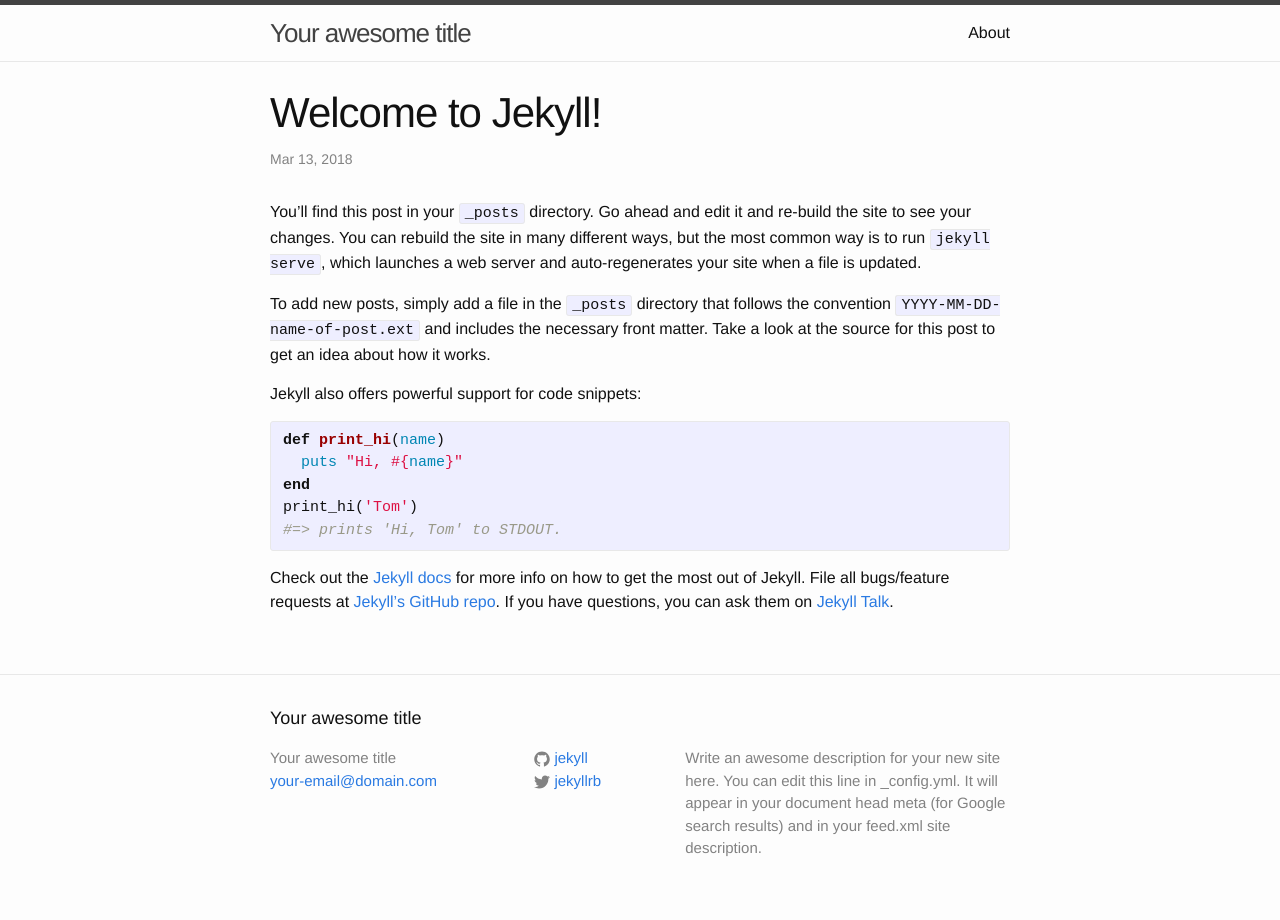
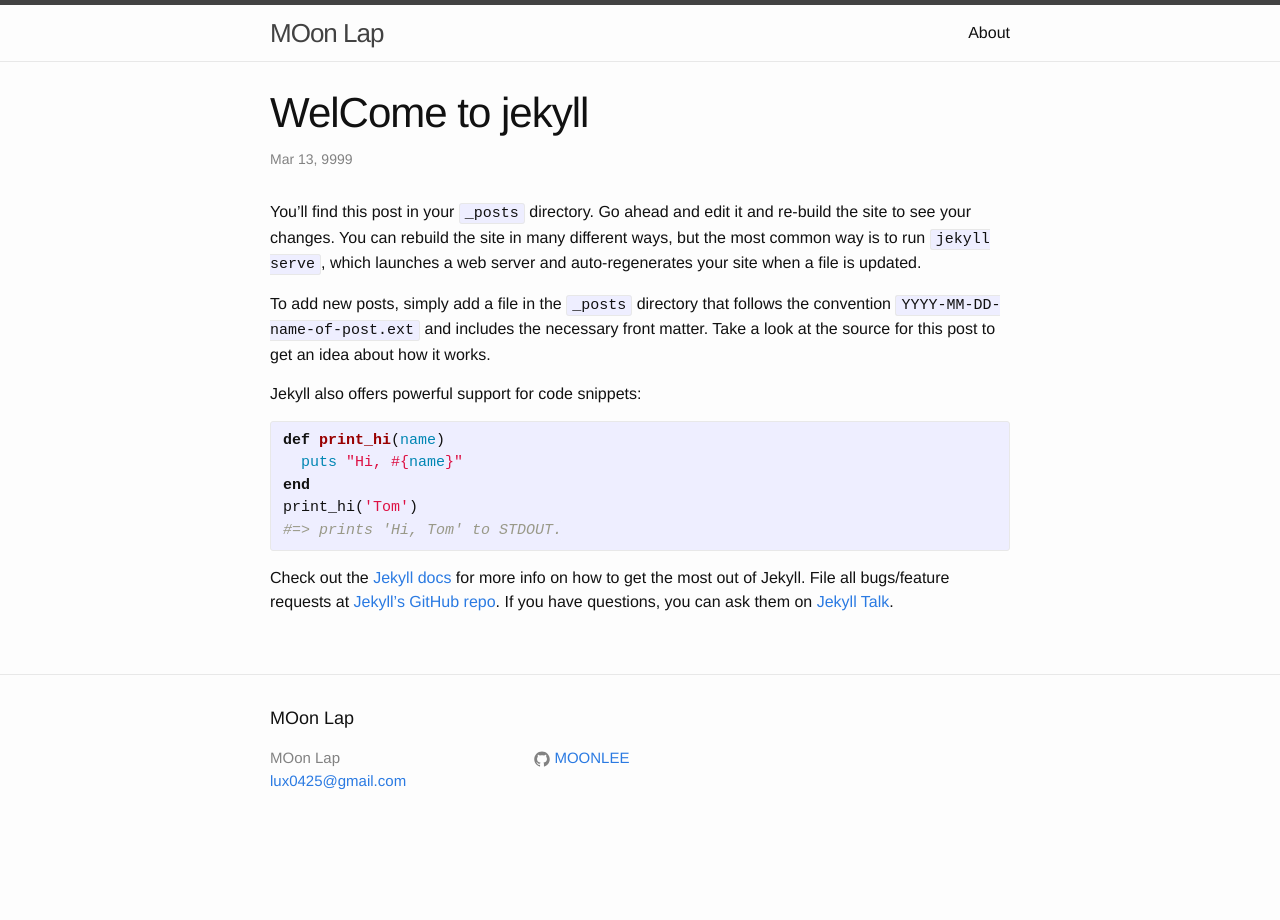
Before and after one commit to MOONLEE/MOONLEE, a Jekyll site: the page built from _posts/2018-03-13-welcome-to-jekyll.markdown, in a window 1280 px wide. Built offline with Jekyll 4.4.1, drawn with Linux system fonts in a browser that asks for light colours.

```diff
--- a/_config.yml
+++ b/_config.yml
@@ -6,16 +6,19 @@
 # 'jekyll serve'. If you change this file, please restart the server process.
 
 # Site settings
-title: Your awesome title
-email: your-email@domain.com
+title: MOon Lap
+email: lux0425@gmail.com
 description: > # this means to ignore newlines until "baseurl:"
-  Write an awesome description for your new site here. You can edit this
-  line in _config.yml. It will appear in your document head meta (for
-  Google search results) and in your feed.xml site description.
+
 baseurl: "" # the subpath of your site, e.g. /blog
-url: "http://yourdomain.com" # the base hostname & protocol for your site
-twitter_username: jekyllrb
-github_username:  jekyll
+url: "https://mooonlee.github.io" # the base hostname & protocol for your site
+github_username:  MOONLEE
 
 # Build settings
 markdown: kramdown
+
+
+# Page Settings
+layout: page
+pagination:
+  enabled: true
--- a/_posts/2018-03-13-welcome-to-jekyll.markdown
+++ b/_posts/2018-03-13-welcome-to-jekyll.markdown
@@ -1,8 +1,8 @@
 ---
 layout: post
-title:  "Welcome to Jekyll!"
-date:   2018-03-13 23:24:21 +0900
-categories: jekyll update
+title:  "WelCome to jekyll"
+date:   9999-03-13 23:24:21 +0900
+categories: jekyll update2
 ---
 You’ll find this post in your `_posts` directory. Go ahead and edit it and re-build the site to see your changes. You can rebuild the site in many different ways, but the most common way is to run `jekyll serve`, which launches a web server and auto-regenerates your site when a file is updated.
 
```
Also changed, not shown: _posts/2018-03-15-React-Container-Component-Pattern.md (added, +35 -0 lines).
